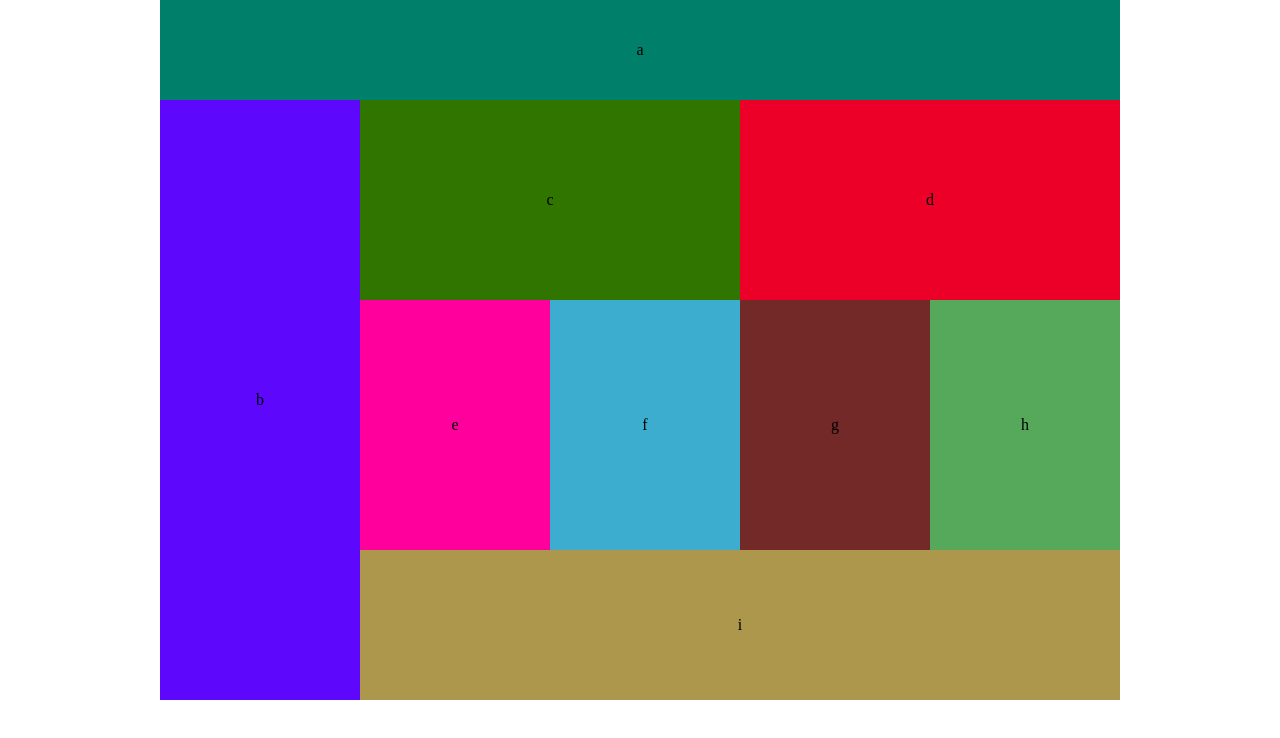
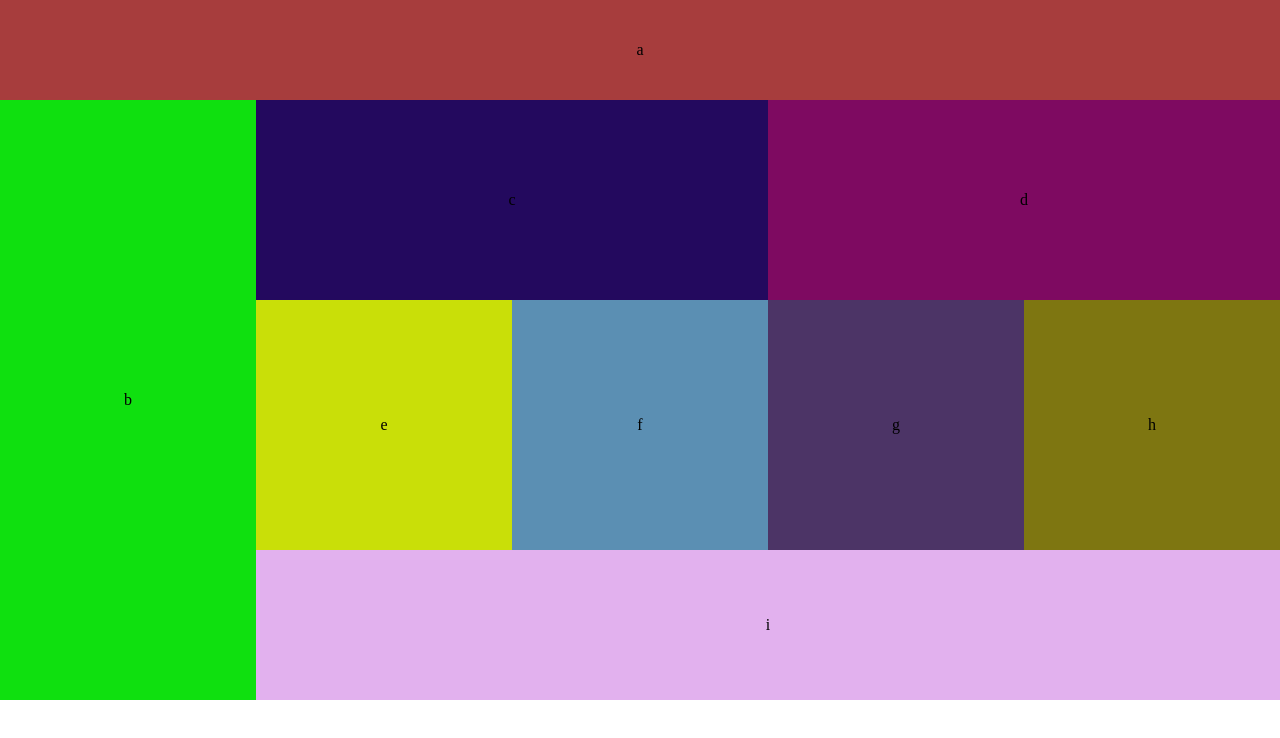
Before and after one commit to darrikpuetz/lab-01, a plain HTML site: page index.html in a window 1280 px wide. Drawn offline with Linux system fonts and the light colour scheme.

Commit message:
responsive page

```diff
--- a/css/layout.css
+++ b/css/layout.css
@@ -1,6 +1,6 @@
 
 article {
- float: left;
+ /* float: left; */
  border: 5px black;
  text-align: center;
  width: 240px;
@@ -9,28 +9,32 @@ article {
 }
 
 aside{
- float: left;
+ /* float: left; */
  border: 5px black;
  text-align: center;
  width: 480px;
  height: 150px;
  line-height: 150px;
+ display: inline-block;
 }
 
 
 section {
- float: left;
+ /* float: left; */
  border: 5px black;
  text-align: center;
  width: 480px;
  height: 125px;
  line-height: 120px;
+ display: inline-block;
 }
 
 body {
     margin: auto;
     width: 480px;
     text-align: center;
+    flex-wrap: wrap;
+    display: flex;
 }
 
 header {
@@ -39,7 +43,7 @@ header {
     width: 100%;
     height: 75px;
     line-height: 75px;
-
+    order: -2;
 }
 
 footer{
@@ -48,7 +52,15 @@ footer{
     height: 80px;
     line-height: 80px;
     clear: both;
+    display: inline-block
 }
+
+main {
+    flex-flow: row wrap;
+    display: flex;
+}
+
+
 
 @media(min-width: 768px){
 
@@ -71,12 +83,13 @@ footer{
         line-height: 200px;
        }
     main {
-        align-items: center;
+        width: 760px;
+        height: 600px;
     }
 
     body{
         width: 960px;
-        margin: auto;
+        flex-flow: row wrap;
     }
 
 footer{
@@ -92,4 +105,89 @@ footer{
         line-height: 100px;
         }
 
+@media(min-width: 768px){
+
+    article {
+        width: 190px;
+        height: 250px;
+        line-height: 250px;
+       }
+
+       aside{
+        width: 200px;
+        height: 600px;
+        line-height: 600px;
+       }
+
+
+       section {
+        width: 380px;
+        height: 200px;
+        line-height: 200px;
+       }
+    main {
+        width: 760px;
+        height: 600px;
+    }
+
+    body{
+        width: 960px;
+        flex-flow: row wrap;
+    }
+
+footer{
+        width: 760px;
+        height: 150px;
+        line-height: 150px;
+        display: inline-block;
+        }
+
+ header {
+        width: 100%;
+        height: 100px;
+        line-height: 100px;
+        }
+
+@media(min-width: 1024px){
+
+    article {
+    width: 25%;
+    height: 35%;
+    line-height: 250px;
+    }
+
+    aside{
+    width: 20%;
+    height: 85%;
+    line-height: 600px;
+    }
+
+
+    section {
+    width: 50%;
+    height: 30%;
+    line-height: 200px;
+    }
+    main {
+    width: 80%;
+    height: 85%;
 }
+
+body{
+    width: 100%;
+    height: 100%;
+    flex-flow: row wrap;
+}
+
+footer{
+    width: 100%;
+    height: 35%;
+    line-height: 150px;
+    display: inline-block;
+    }
+
+header {
+    width: 100%;
+    height: 15%;
+    line-height: 100px;
+    };
--- a/css/module.css
+++ b/css/module.css
@@ -85,3 +85,54 @@
         }
 
 }
+
+@media(min-width: 1024px){
+    main {
+        align-items: center;
+    }
+
+    body{
+        width: 100%;
+        margin: auto;
+    }
+
+    #b {
+        background-color: rgb(15, 224, 15);
+
+       }
+
+       #c {
+           background-color: rgb(35, 9, 94);
+
+       }
+
+       #d {
+           background-color: rgb(126, 10, 97);
+
+       }
+
+       #e {
+        background-color: rgb(201, 223, 8);
+       }
+
+       #f {
+           background-color: rgb(91, 143, 179);
+          }
+
+       #g {
+        background-color: rgb(76, 52, 102);
+       }
+
+       #h {
+           background-color: rgb(126, 118, 17);
+          }
+
+        footer{
+            background-color: rgb(226, 177, 238);
+        }
+
+        header {
+            background-color: rgb(167, 61, 61);
+        }
+
+}
--- a/index.html
+++ b/index.html
@@ -10,6 +10,7 @@
     <body>
         <header>a</header>
         <aside id="b">b</aside>
+        <main>
             <section id="c">c</section>
             <section id="d">d</section>
             <article id="e">e</article>
@@ -17,5 +18,6 @@
             <article id="g">g</article>
             <article id="h">h</article>
             <footer>i</footer>
+        </main>
     </body>
 </html>
```
Also changed, not shown: .eslintrc.json (added). Lines whose indentation alone changed are shown as unchanged.
